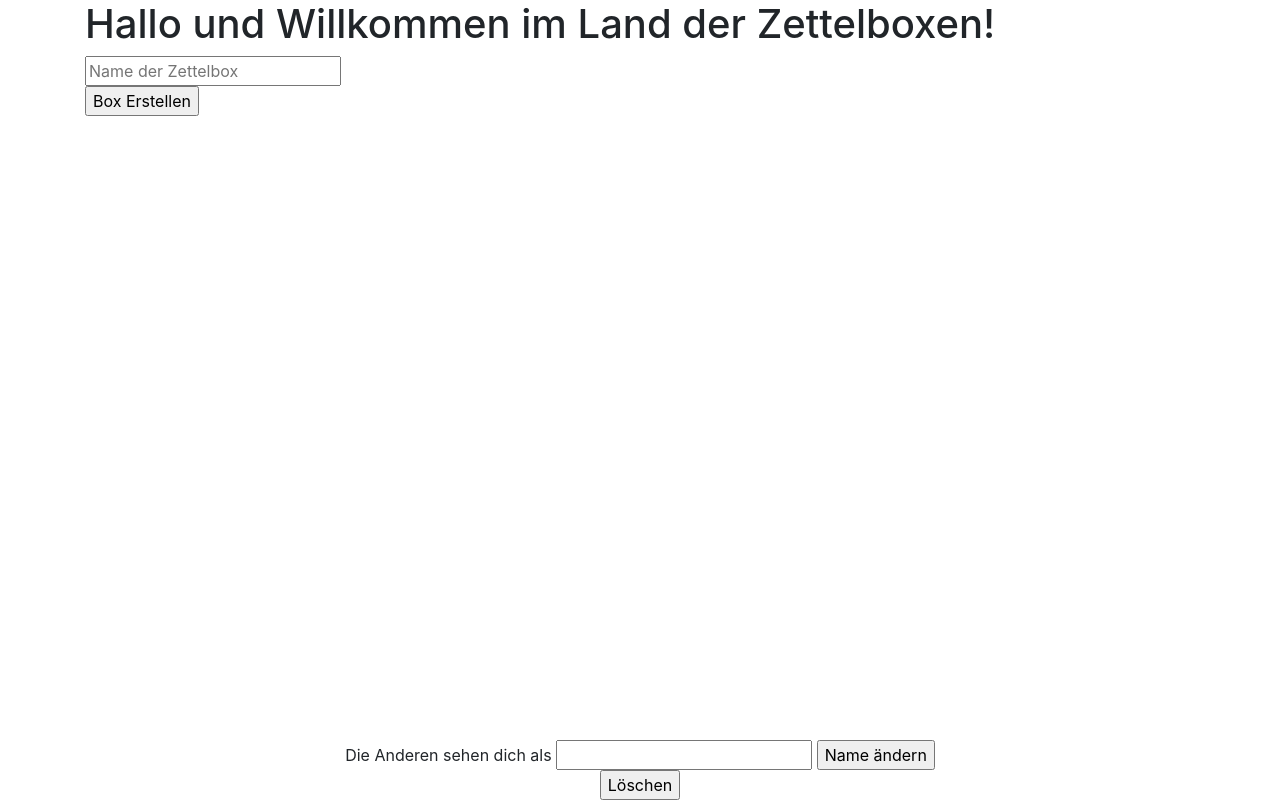
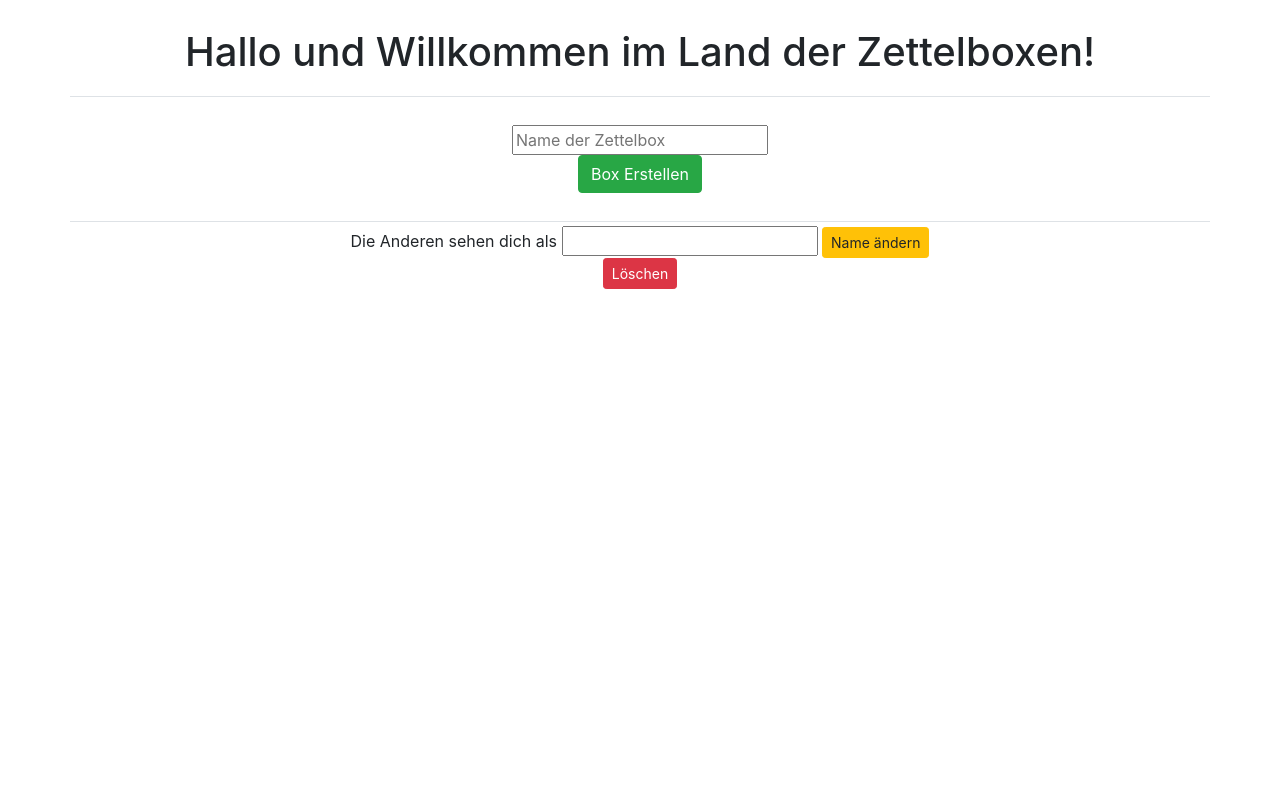
Before and after one commit to fkellner/zettelbox, a Django app: template zettelbox/templates/zettelbox/index.html in a window 1280 px wide. Run offline with Django 3.2, Linux system fonts and the light colour scheme; the template is opened without the code that fills it, so the values that code supplies are empty; some libraries are stand-ins or nearby versions.

Commit message:
bootstrap everything

```diff
--- a/zettelbox/templates/zettelbox/box.html
+++ b/zettelbox/templates/zettelbox/box.html
@@ -19,6 +19,7 @@
       <p>Mit Zetteln von {{ players }}</p>
       <p>{{ paper_count_inside }}/{{ paper_count }} Zettel sind drin</p>
     </div>
+    <div class="w-100"></div>
     {% if box.open %}
     <div class="col m-1">
     <form action="{% url 'zettelbox:close' box.name %}" method="post">
@@ -36,7 +37,7 @@
   </div>
 
 
-  {% if message %}<div class="row"><div class="col>"<p><strong>{{ message }}</strong></p></div></div>{% endif %}
+  {% if message %}<div class="row"><div class="col m-1 p-2"><p><strong>{{ message }}</strong></p></div></div>{% endif %}
 
   <div class="row mt-3">
   {% for paper in papers %}
@@ -97,8 +98,6 @@
       <input type="text" name="source" hidden="true" value="{{ request.path_info }}">
       <input class="btn btn-sm btn-warning" type="submit" value="Name ändern">
     </form>
-    </div>
-    <div class="col m-1">
     <form action="{% url 'zettelbox:logout' %}" method="post">
       {% csrf_token %}
       <input class="btn btn-sm btn-danger" type="submit" value="Löschen">
--- a/zettelbox/templates/zettelbox/index.html
+++ b/zettelbox/templates/zettelbox/index.html
@@ -11,30 +11,47 @@
 </head>
 <body>
 
-  <div class="container">
+  <div class="container text-center">
 
-    <h1>Hallo und Willkommen im Land der Zettelboxen!</h1>
+    <div class="row mt-3 border-bottom">
+      <div class="col m-1 p-2">
+          <h1>Hallo und Willkommen im Land der Zettelboxen!</h1>
+      </div>
+    </div>
 
-    {% if exists %}<p><strong>{{ exists }} existiert bereits <a href="{% url 'zettelbox:box' exists %}">hier</a></strong></p>{% endif %}
+    {% if exists %}
+    <div class="row mt-3">
+      <div class="col m-1 p-2">
+        <p><strong>{{ exists }} existiert bereits <a href="{% url 'zettelbox:box' exists %}">hier</a></strong></p>
+      </div>
+    </div>
+    {% endif %}
 
-    <form action="{% url 'zettelbox:create' %}" method="post">
-    {% csrf_token %}
-    <input type="text" name="name" id="name" placeholder="Name der Zettelbox"><br>
-    <input type="submit" value="Box Erstellen">
-    </form>
+    <div class="row mt-3">
+      <div class="col m-1 p-2">
+        <form action="{% url 'zettelbox:create' %}" method="post">
+        {% csrf_token %}
+        <input type="text" name="name" id="name" placeholder="Name der Zettelbox"><br>
+        <input class="btn btn-success" type="submit" value="Box Erstellen">
+        </form>
+      </div>
+    </div>
 
-    <footer style="position:fixed;bottom:0;left:0;right:0;text-align:center">
+
+    <div class="row mt-3 border-top">
+      <div class="col m-1">
       <form action="{% url 'zettelbox:rename' %}" method="post">
         {% csrf_token %}
         Die Anderen sehen dich als <input type="text" name="username" id="username" value="{{ username }}">
         <input type="text" name="source" hidden="true" value="{{ request.path_info }}">
-        <input type="submit" value="Name ändern">
+        <input class="btn btn-sm btn-warning" type="submit" value="Name ändern">
       </form>
       <form action="{% url 'zettelbox:logout' %}" method="post">
         {% csrf_token %}
-        <input type="submit" value="Löschen">
+        <input class="btn btn-sm btn-danger" type="submit" value="Löschen">
       </form>
-    </footer>
+      </div>
+    </div>
 
   </div>
 
```
Also changed, not shown: zettelbox/templates/zettelbox/login.html (+6 -4 lines).
